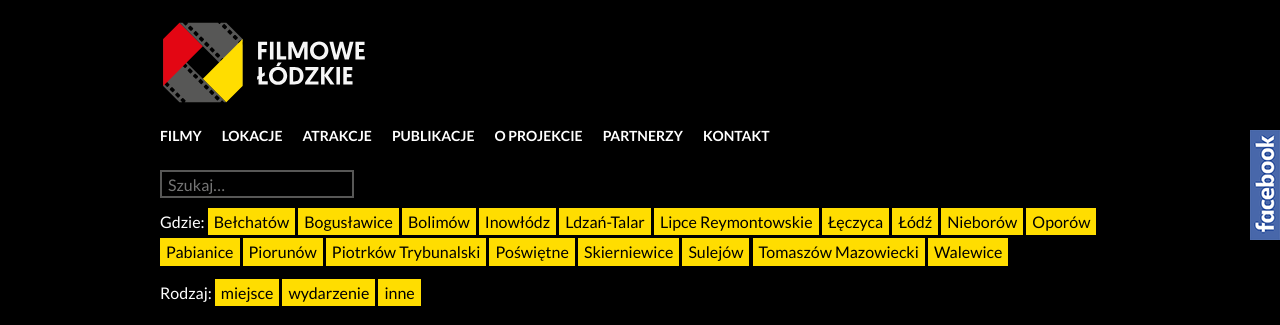
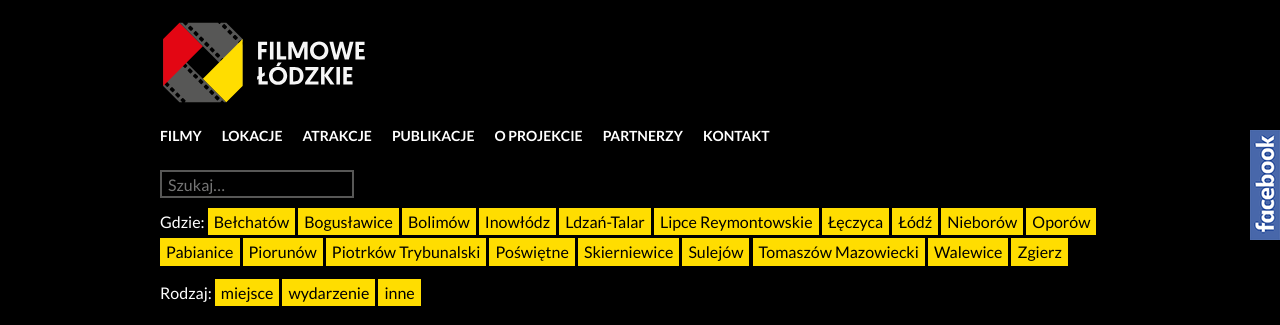
Before and after one commit to fusilli/filmowelodzkie, a Jekyll site: the page built from atrakcje.md, in a window 1280 px wide and 900 px high, cut to the strip 0-325 px from the top of the window. Built offline with Jekyll 4.4.1, drawn with Linux system fonts in a browser that asks for light colours; nearby versions of some CDN libraries.

Commit message:
dodany przycisk dla Zgierza

```diff
--- a/_layouts/atrakcje.html
+++ b/_layouts/atrakcje.html
@@ -22,6 +22,7 @@ layout: default
 		<button class="przyciskAtrakcje">Sulejów</button>
 		<button class="przyciskAtrakcje">Tomaszów Mazowiecki</button>
 		<button class="przyciskAtrakcje">Walewice</button>
+		<button class="przyciskAtrakcje">Zgierz</button>
 	</div>
 	<div class="sortuj">Rodzaj:
 		<button class="przyciskAtrakcje">miejsce</button>
```
